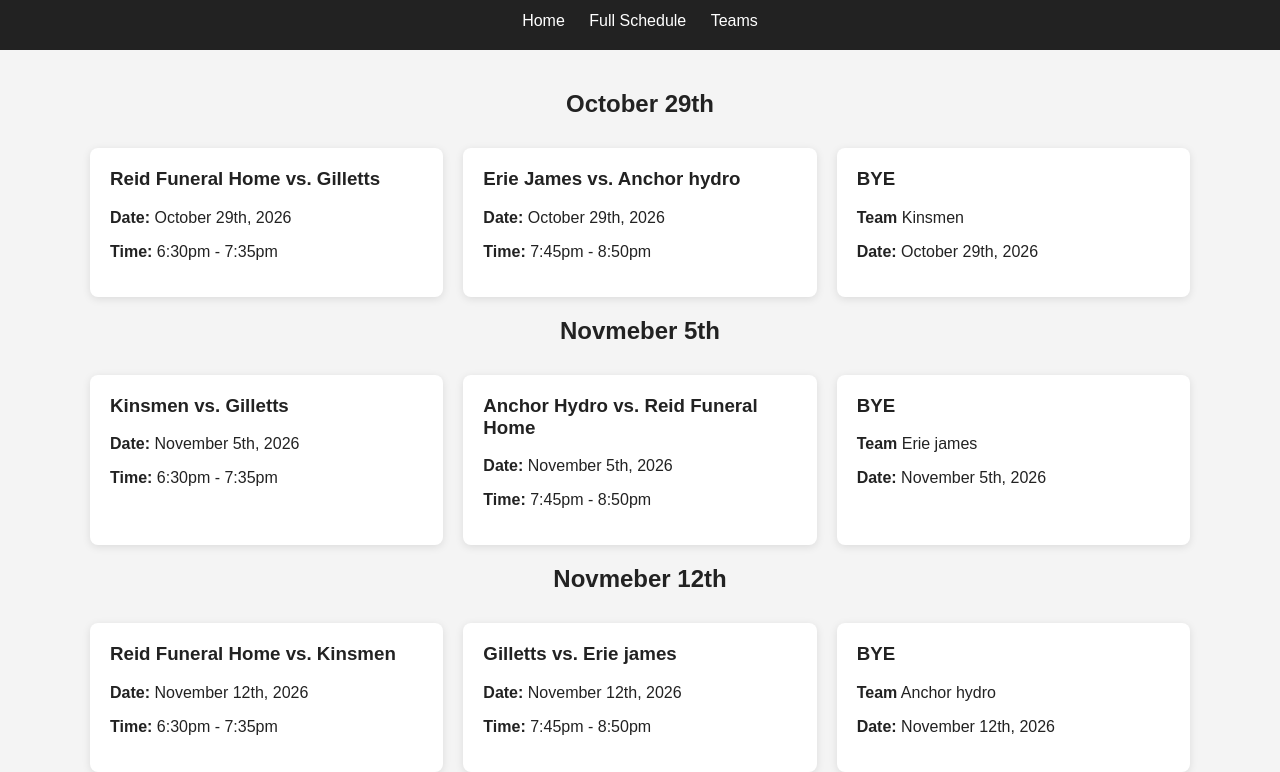
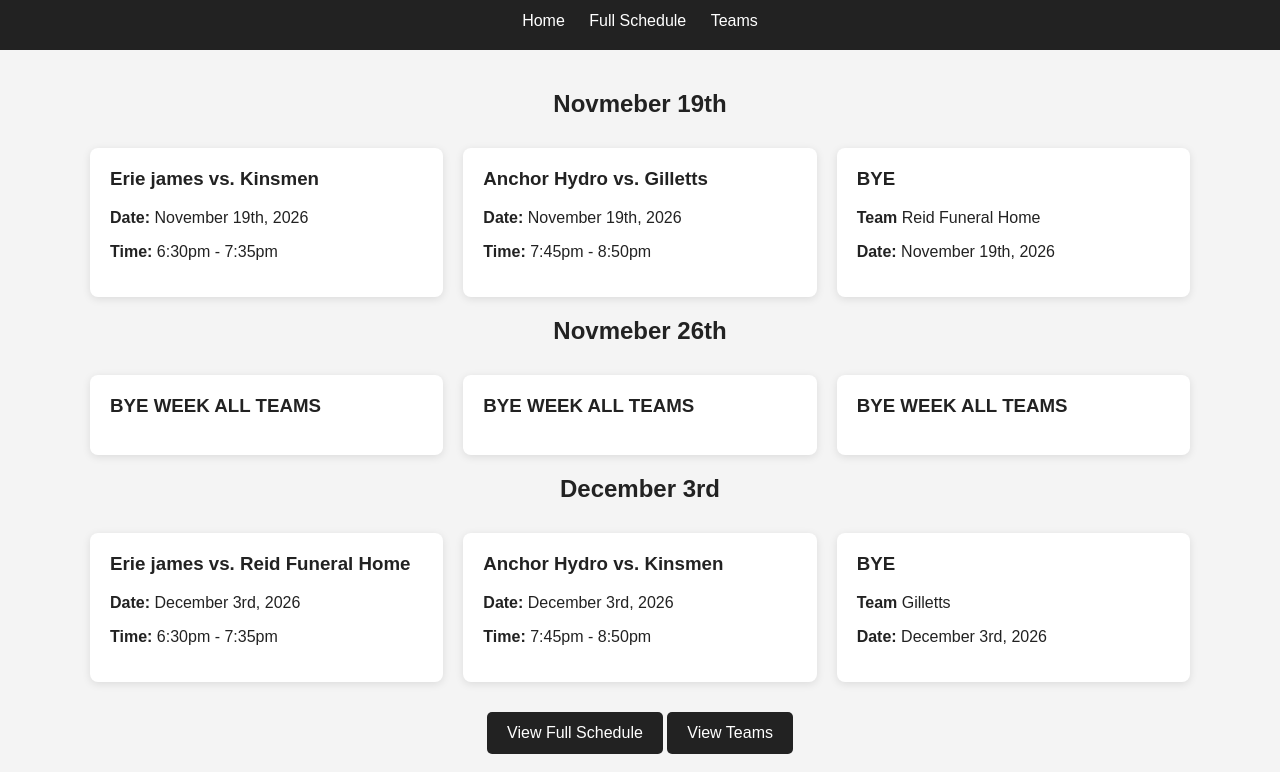
Before and after one commit to SaintRushE/Beer-League-Hockey-Website, a plain HTML site: page index.html in a window 1280 px wide. Shown: the part 60-832 px from the top of the page. Drawn offline with Linux system fonts and the light colour scheme.

Commit message:
Novem-Dec

```diff
--- a/index.html
+++ b/index.html
@@ -23,31 +23,31 @@
 
     <main>
         <section>
-            <h2>October 29th</h2>
+            <h2>Novmeber 19th</h2>
 
             <div>
 
                 <!-- Game 1 -->
 
                 <div>
-                    <h3>Reid Funeral Home vs. Gilletts</h3>
-                    <p><strong>Date:</strong> October 29th, 2026</p>
+                    <h3>Erie james vs. Kinsmen</h3>
+                    <p><strong>Date:</strong> November 19th, 2026</p>
                     <p><strong>Time:</strong> 6:30pm - 7:35pm</p>
                 </div>
 
 
                 <!-- Game 2 -->
                 <div>
-                    <h3>Erie James vs. Anchor hydro</h3>
-                    <p><strong>Date:</strong> October 29th, 2026</p>
+                    <h3>Anchor Hydro vs. Gilletts</h3>
+                    <p><strong>Date:</strong> November 19th, 2026</p>
                     <p><strong>Time:</strong> 7:45pm - 8:50pm</p>
                 </div>
 
                 <!-- Game 3 -->
                 <div>
-                     <h3>BYE</h3>
-                    <p><strong>Team</strong> Kinsmen</p>
-                    <p><strong>Date:</strong> October 29th, 2026</p>
+                    <h3>BYE</h3>
+                    <p><strong>Team</strong> Reid Funeral Home</p>
+                    <p><strong>Date:</strong> November 19th, 2026</p>
                 </div>
 
             </div>
@@ -55,29 +55,24 @@
             <section>
 
             <section>
-            <h2>Novmeber 5th</h2>
+            <h2>Novmeber 26th</h2>
 
             <div>
 
                 <!-- Game 1 -->
                 <div>
-                    <h3>Kinsmen vs. Gilletts</h3>
-                    <p><strong>Date:</strong> November 5th, 2026</p>
-                    <p><strong>Time:</strong> 6:30pm - 7:35pm</p>
+
+                    <h3>BYE WEEK ALL TEAMS</h3>
                 </div>
 
                 <!-- Game 2 -->
                 <div>
-                    <h3>Anchor Hydro vs. Reid Funeral Home</h3>
-                    <p><strong>Date:</strong> November 5th, 2026</p>
-                    <p><strong>Time:</strong> 7:45pm - 8:50pm</p>
+                <h3>BYE WEEK ALL TEAMS</h3>
                 </div>
 
                 <!-- Game 3 -->
                 <div>
-                   <h3>BYE</h3>
-                    <p><strong>Team</strong> Erie james</p>
-                    <p><strong>Date:</strong> November 5th, 2026</p>
+                <h3>BYE WEEK ALL TEAMS</h3>
                 </div>
 
             </div>
@@ -85,29 +80,29 @@
             <section>
 
             <section>
-            <h2>Novmeber 12th</h2>
+            <h2>December 3rd</h2>
 
             <div>
 
                 <!-- Game 1 -->
                 <div>
-                    <h3>Reid Funeral Home vs. Kinsmen</h3>
-                    <p><strong>Date:</strong> November 12th, 2026</p>
+                    <h3>Erie james vs. Reid Funeral Home</h3>
+                    <p><strong>Date:</strong> December 3rd, 2026</p>
                     <p><strong>Time:</strong> 6:30pm - 7:35pm</p>
                 </div>
 
                     <!-- Game 2 -->
                 <div>
-                    <h3>Gilletts vs. Erie james</h3>
-                    <p><strong>Date:</strong> November 12th, 2026</p>
+                    <h3>Anchor Hydro vs. Kinsmen</h3>
+                    <p><strong>Date:</strong>  December 3rd, 2026</p>
                     <p><strong>Time:</strong> 7:45pm - 8:50pm</p>
                 </div>
 
                 <!-- Game 3 -->
                 <div>
                     <h3>BYE</h3>
-                    <p><strong>Team</strong> Anchor hydro</p>
-                    <p><strong>Date:</strong> November 12th, 2026</p>
+                    <p><strong>Team</strong> Gilletts</p>
+                    <p><strong>Date:</strong> December 3rd, 2026</p>
                 </div>
 
             </div>
```
